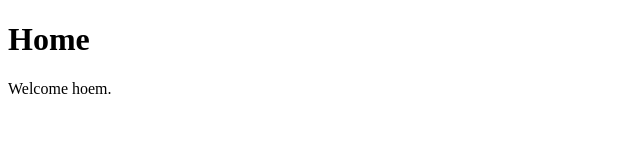
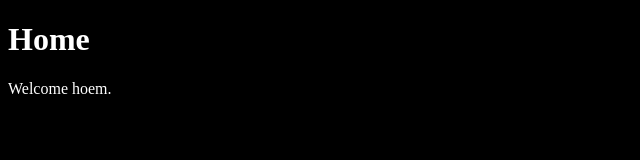
Before and after one commit to moorekwon/branch-practice, a plain HTML site: page index.html in a window 1280 px wide. Shown: the whole page, without its empty margins (0-640 px from the left). Drawn offline with Linux system fonts and the light colour scheme.

Commit message:
feat: add style tag in index.html I added style tag in index.html set colors bg: #000000; ft: #ffffff;

```diff
--- a/index.html
+++ b/index.html
@@ -4,6 +4,12 @@
 		<meta charset="utf-8">
 		<meta name="viewport" content="width=device-width, initial-scale=1.0">
 		<title>Hello my world</title>
+		<style>
+			body {
+				background-color: #000000;
+				color: #ffffff;
+			}
+		</style>
 	</head>
 	<body>
 		<h1>Home</h1>
```
